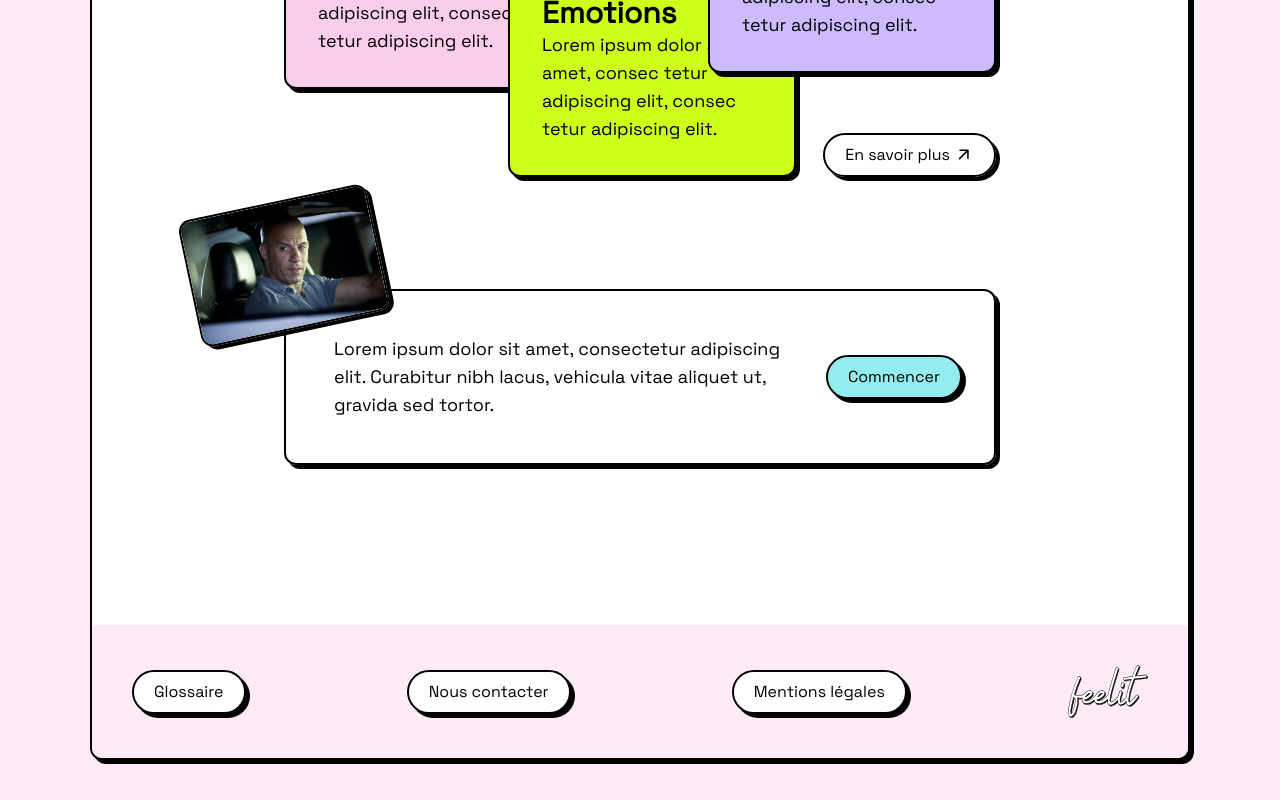
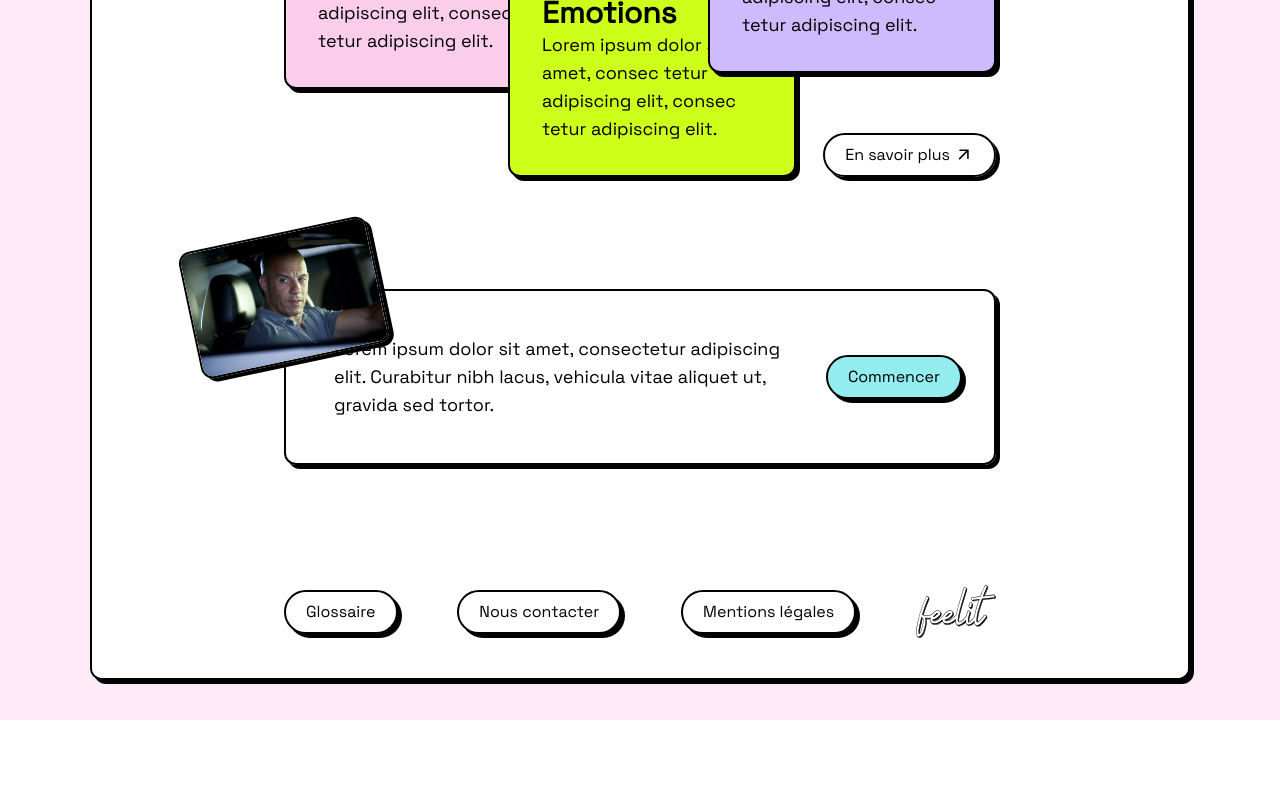
Before and after one commit to FeelitApp/Feelit-Front, a Nuxt app: page / in a window 1280 px wide. Shown: the part 700-1500 px from the top of the page. After the commit the page ends 1420 px from the top, so only its background shows below. Built offline with nearby package versions, Linux system fonts and the light colour scheme.

Commit message:
:art: Footer + Button

```diff
--- a/app.vue
+++ b/app.vue
@@ -1,5 +1,5 @@
 <template>
-  <div class="bg-light-pink min-h-screen lg:py-10 ">
+  <div class="min-h-screen bg-light-pink lg:py-10 ">
     <NuxtPage />
   </div>
 </template>
--- a/components/Button.vue
+++ b/components/Button.vue
@@ -1,25 +1,19 @@
 <template>
-    <div :style="`background-color: ${props.color}`" class="rounded-3xl border-2 w-fit border-black shadow-[4px_4px_0_rgba(0,0,0,1)] px-5 py-2 flex">
-        <p class="font-grotesk">{{ props.content }}</p>
-        <img v-if="props.iconStatus" :src="props.icon" class="w-5 h-5 m-auto ml-1" />
-    </div>
+    <a :href="props.link" class="hover:opacity-30">
+        <div :style="`background-color: ${props.color}`" class="rounded-3xl border-2 w-fit border-black shadow-[4px_4px_0_rgba(0,0,0,1)] px-5 py-2 flex">
+            <p class="font-grotesk">{{ props.content }}</p>
+            <img v-if="props.icon" :src="props.icon" class="w-5 h-5 m-auto ml-1" />
+        </div>
+    </a>
 </template>
 
 <script setup>
 import { defineProps } from 'vue'
 
 const props = defineProps({
-    color: {
-        type: String,
-    },
-    content: {
-        type: String,
-    },
-    icon: {
-        type: String,
-    },
-    iconStatus: {
-        type: Boolean,
-    }
+    color: String,
+    content: String,
+    icon: String,
+    link: String,
 })
 </script>
--- a/components/Card.vue
+++ b/components/Card.vue
@@ -3,7 +3,7 @@
         :style="`background-color: ${props.color}`"
         v-bind:class="[props.button ? 'w-full flex-col lg:flex-row items-center lg:pt-3 lg:pb-3 gap-4' : 'w-full lg:w-72 flex-col']"
         class="rounded-xl border-2 border-black overflow-hidden shadow-[4px_4px_0_rgba(0,0,0,1)] flex px-6 lg:px-8 py-6 lg:py-8">
-        <h1 class="text-xl lg:text-3xl font-grotesk font-bold">{{ props.title }}</h1>
+        <h1 class="text-xl font-bold lg:text-3xl font-grotesk">{{ props.title }}</h1>
         <p class="text-md lg:text-lg font-grotesk font-extralight leading-5"
         v-bind:class="[props.title ? '' : 'pt-8 lg:py-8']">{{ props.content }}</p>
         <slot />
--- a/components/Footer.vue
+++ b/components/Footer.vue
@@ -1,27 +1,19 @@
 <template>
 
-    <div class="bg-light-pink p-10 gap-5 flex flex-row wrap flex-wrap items-center justify-between">
-
+    <div class="flex flex-row flex-wrap items-center justify-between p-10 bg-light-pink gap-5 wrap lg:bg-white lg:flex-row lg:px-48">
         <Button
             :color="'#FFF'"
             :content="'Glossaire'"
-            :iconStatus="false"
         />
-
         <Button
             :color="'#FFF'"
             :content="'Nous contacter'"
-            :iconStatus="false"
         />
-
         <Button
             :color="'#FFF'"
             :content="'Mentions légales'"
-            :iconStatus="false"
+
         />
-
-        <img src="/logo_feelit_white.svg" class="w-20 object-contain"/>
-
+        <img src="/logo_feelit_white.svg" class="object-contain w-20"/>
     </div>
-
 </template>
--- a/components/Hero.vue
+++ b/components/Hero.vue
@@ -1,14 +1,14 @@
 <template>
   <div class="bg-[url('/bg_hero.svg')] bg-no-repeat bg-cover border-b-2 border-black">
-    <div class="flex flex-col lg:flex-row gap-4 lg:gap-8 justify-center items-center px-10 py-6 lg:px-20 lg:py-10">
+    <div class="flex flex-col items-center justify-center px-10 py-6 lg:flex-row gap-4 lg:gap-8 lg:px-20 lg:py-10">
 
-      <img src="/logo_feelit_green.svg" class="w-52 object-contain"/>
+      <img src="/logo_feelit_green.svg" class="object-contain w-52"/>
 
-      <div class="text-black font-grotesk text-2xl lg:text-4xl flex flex-col gap-2 font-semibold">
-        <h1 class="bg-white px-1 py-1 w-fit">
+      <div class="flex flex-col text-2xl font-semibold text-black font-grotesk lg:text-4xl gap-2">
+        <h1 class="px-1 py-1 bg-white w-fit">
           Apprenez à identifier
         </h1>
-        <h1 class="bg-white px-1 py-1">
+        <h1 class="px-1 py-1 bg-white">
           et décoder vos émotions
         </h1>
       </div>
--- a/pages/index.vue
+++ b/pages/index.vue
@@ -6,9 +6,9 @@ const route = useRoute()
   <div>
     <Container>
       <Hero/>
-      <div class="container flex flex-col mx-auto px-10 lg:px-48 py-10 lg:py-20 gap-8">
+      <div class="container flex flex-col px-10 pt-10 pb-12 mx-auto gap-8 lg:pt-20 lg:pb-0 lg:px-48">
 
-        <div class="font-grotesk text-md lg:text-lg flex flex-col gap-4">
+        <div class="flex flex-col gap-4 font-grotesk text-md lg:text-lg">
           <p>
             Lorem ipsum dolor sit amet, consectetur adipiscing elit. Curabitur nibh lacus, vehicula vitae aliquet ut,
             gravida sed tortor. Aliquam convallis porta tincidunt. In hendrerit ligula a lorem rutrum hendrerit. Morbi
@@ -20,7 +20,7 @@ const route = useRoute()
           </p>
         </div>
 
-        <div class="lg:relative flex flex-col lg:flex-row lg:pb-10 lg:h-[20rem] gap-8">
+        <div class="flex flex-col gap-8 lg:relative lg:flex-row lg:pb-10 lg:h-[20rem]">
           <div class="lg:absolute lg:top-4 lg:left-0">
             <Card
                 :color="'#FACDEB'"
@@ -45,18 +45,17 @@ const route = useRoute()
                 :button="false"
             />
           </div>
-          <div class="mx-auto lg:absolute bottom-0 right-0">
+          <div class="bottom-0 right-0 mx-auto lg:absolute">
             <Button
                 :color="'#FFFFF'"
                 :content="'En savoir plus'"
                 :icon="'/arrow.svg'"
-                :iconStatus ="true"
             />
           </div>
         </div>
 
-        <div class="lg:py-20 lg:relative lg:block flex flex-col items-center  lg:mt-0">
-          <div class="lg:absolute transform translate-y-8 lg:translate-y-0 -top-2 -left-24 w-[12rem] -rotate-12">
+        <div class="flex flex-col items-center lg:py-20 lg:relative lg:block lg:mt-0">
+          <div class="transform translate-y-8 -top-2 -left-24 w-[12rem] -rotate-12 lg:absolute g:translate-y-0">
             <Illu
                 :illu="'/vinny.jpeg'"
             />
@@ -69,7 +68,7 @@ const route = useRoute()
             <Button
                 :color="'#93ECEE'"
                 :content="'Commencer'"
-                :iconStatus ="false"
+                :link="'/test'"
             />
           </Card>
         </div>
```
Also changed, not shown: 1 other file (tests, documents, lock files or other folders).
